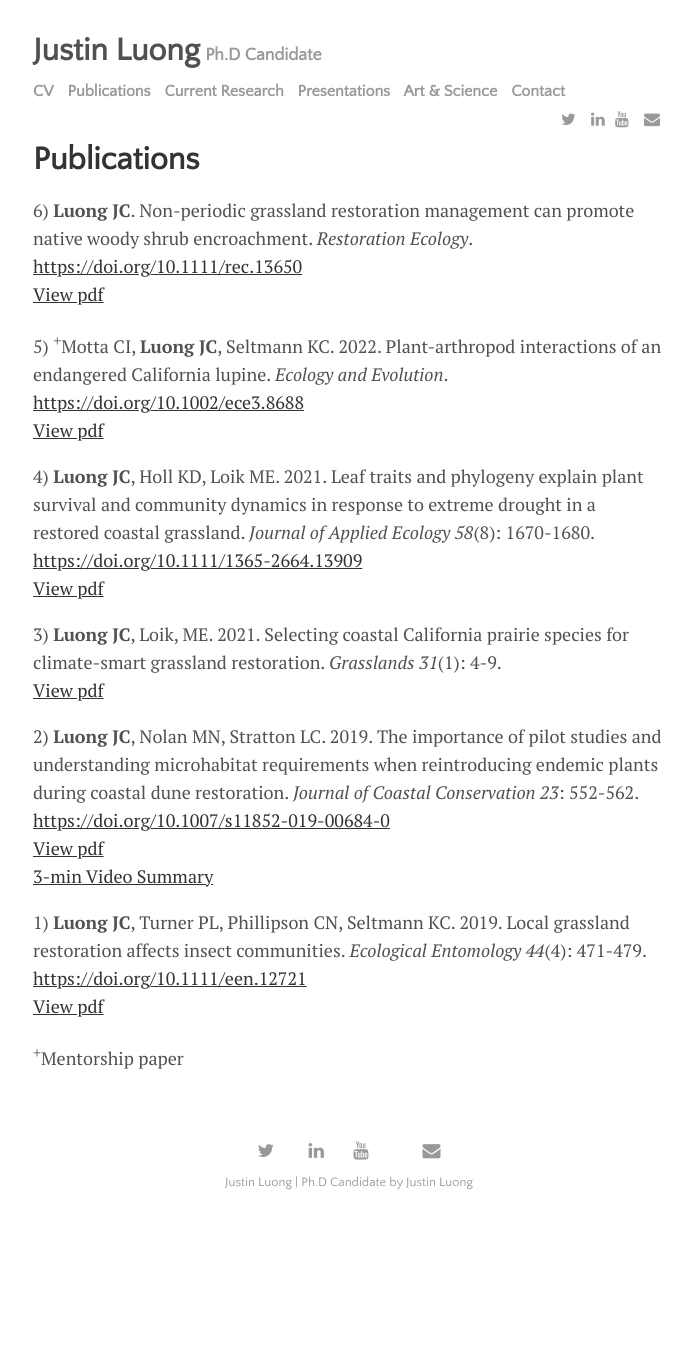
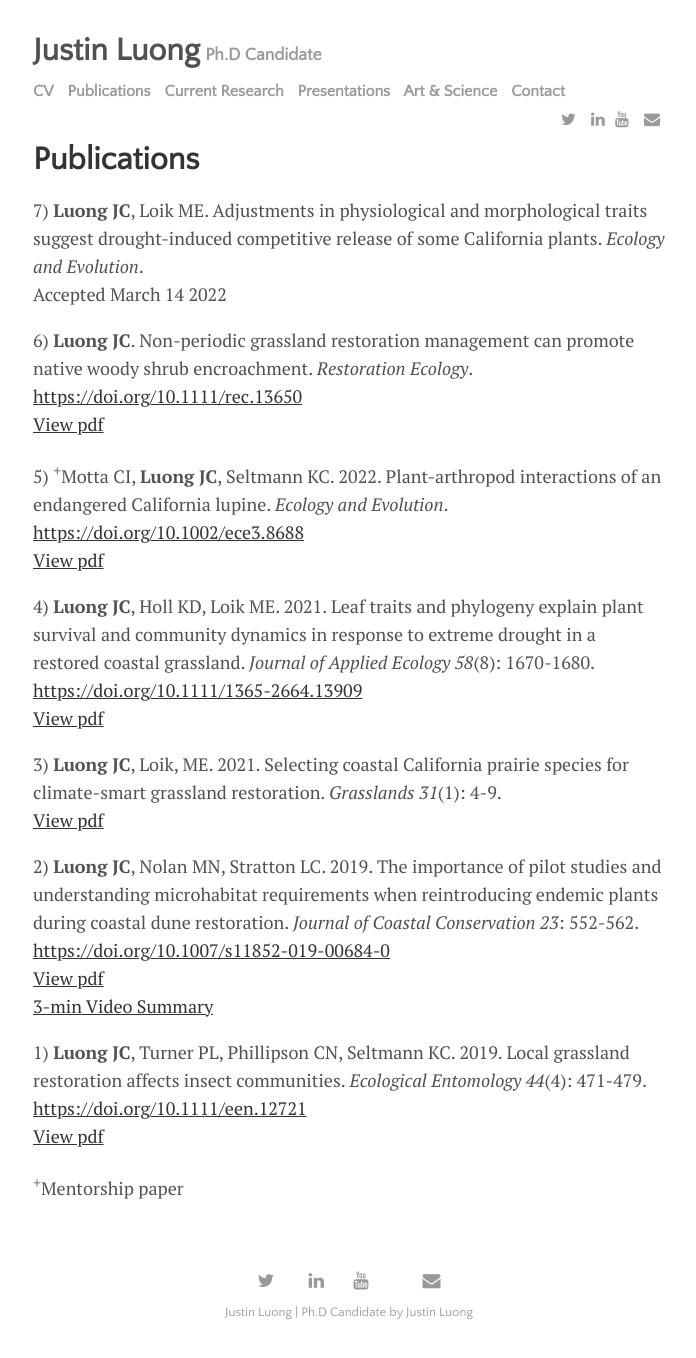
Before and after one commit to austinluong/justinluong.com, a Jekyll site: the page built from menu/publications.md, in a window 1280 px wide. Shown: the whole page, without its empty margins (291-987 px from the left). Built offline with Jekyll 4.4.1, drawn with Linux system fonts in a browser that asks for light colours; nearby versions of some CDN libraries; before the commit the page ends 1228 px from its top, so only the background shows below that.

Commit message:
Update publications.md

```diff
--- a/menu/publications.md
+++ b/menu/publications.md
@@ -2,6 +2,10 @@
 layout: page
 title: Publications
 ---
+7) **Luong JC**, Loik ME. Adjustments in physiological and morphological traits suggest drought-induced competitive
+release of some California plants. *Ecology and Evolution*.
+Accepted March 14 2022
+
 6) **Luong JC**. Non-periodic grassland restoration management can promote native woody shrub encroachment. *Restoration Ecology*.
 <https://doi.org/10.1111/rec.13650>
 [View pdf]({{site.baseurl}}/assets/pdf/Luong2022_Nonperiodic grassland restoration management can promote native woody shrub.pdf)
```
